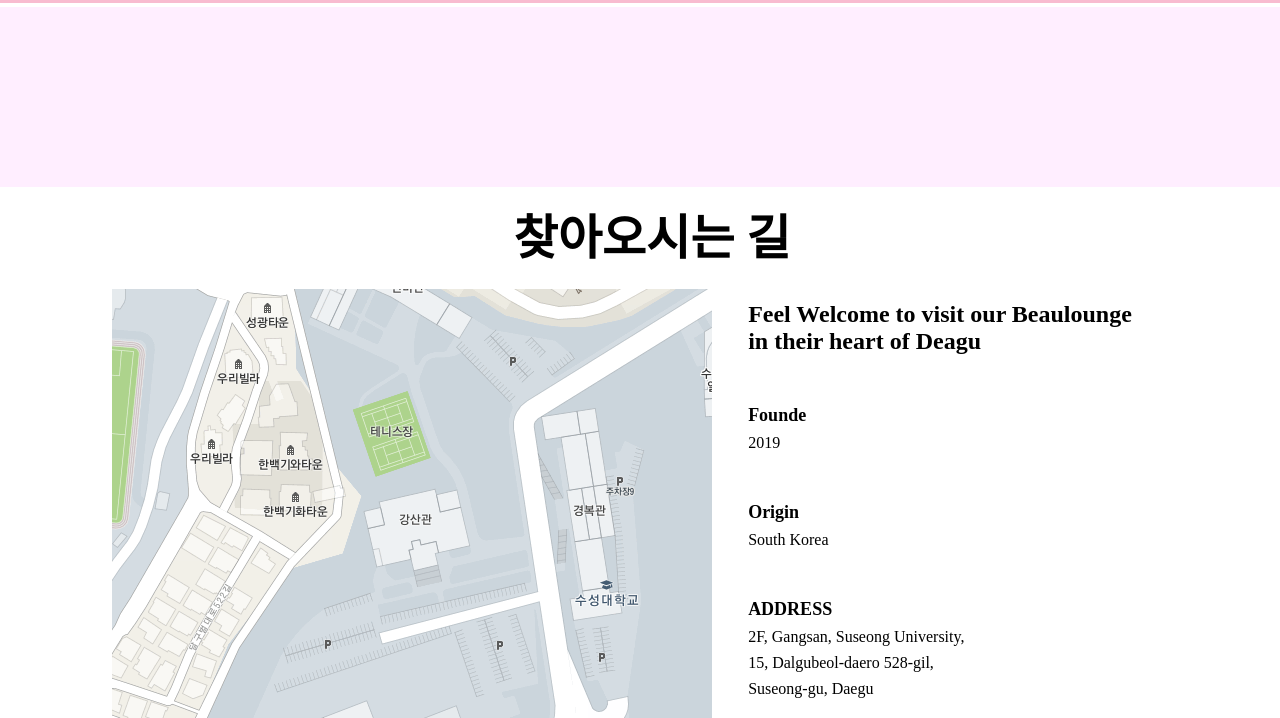
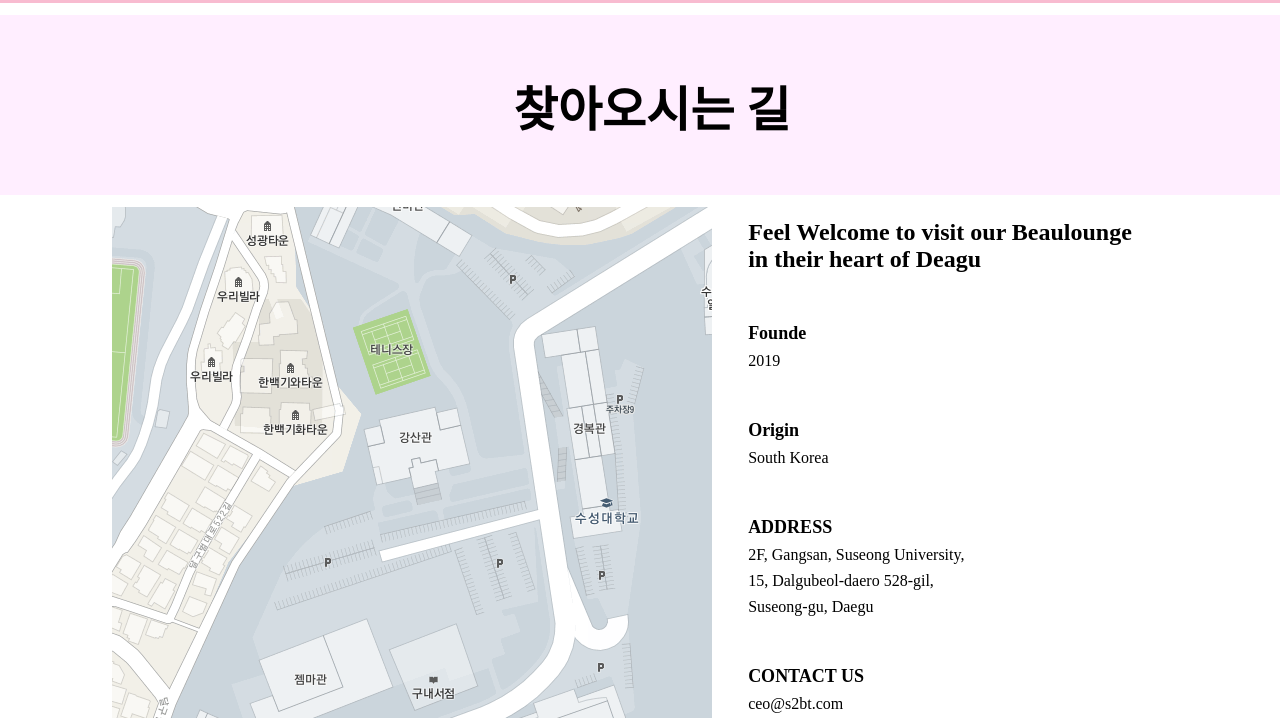
Before and after one commit to KDH1119/S2bt, a plain HTML site: page map.html in a window 1280 px wide. Shown: the part 63-781 px from the top of the page. Drawn offline with Linux system fonts and the light colour scheme.

Commit message:
Revise Section Title

```diff
--- a/map.html
+++ b/map.html
@@ -105,11 +105,12 @@
         </nav>
         <!--Home-->
         <div id="home">
-            <div class="home__margin"></div>
+            <div class="home__margin">
+                <div class="map__title">찾아오시는 길</div>
+            </div>
         </div>
         <!--Map-->
         <div id="map">
-            <div class="map__title">찾아오시는 길</div>
             <div class="map__container">
                 <div class="map__img">
                     <a href="http://naver.me/IFjIaMAy" target = "_blank">
--- a/style.css
+++ b/style.css
@@ -298,6 +298,8 @@ p {
 }
 
 .map__title {
+  text-align: center;
+  transform: translateY(80%);
   font-size: var(--font-large);
   font-weight: var(--weight-semi-bold);
   width: 100%;
@@ -307,6 +309,7 @@ p {
 .map__container {
   display: inline-flex;
   justify-content: center;
+  margin-bottom: 200px;
 }
 
 .map__img {
```
